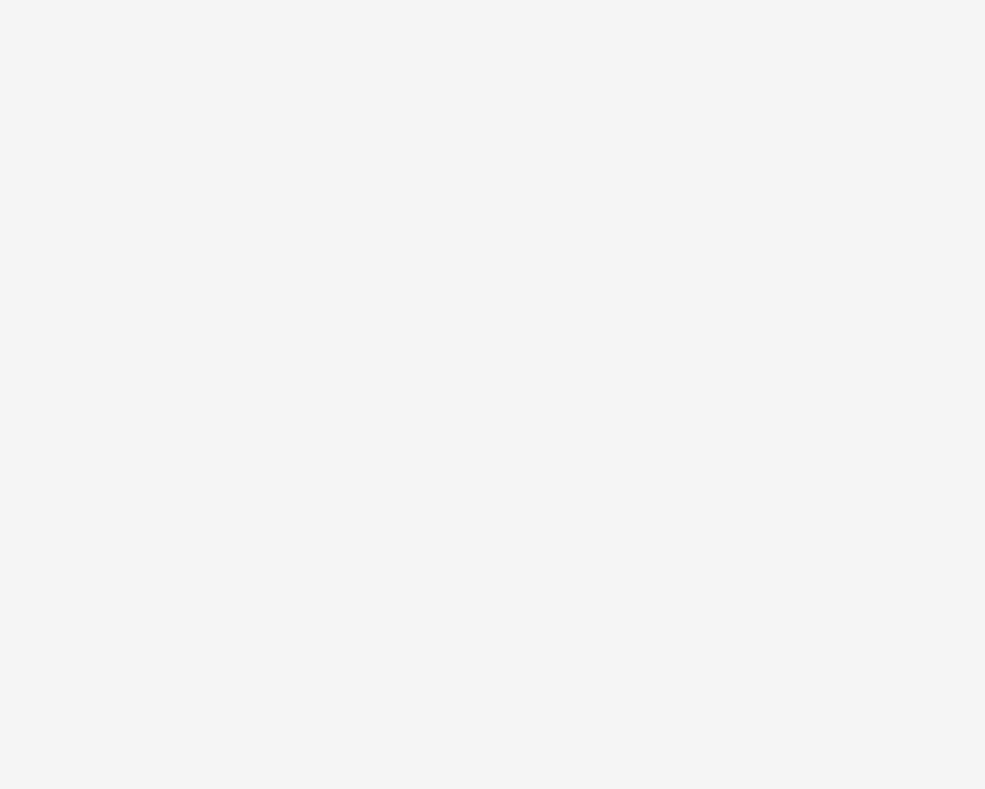
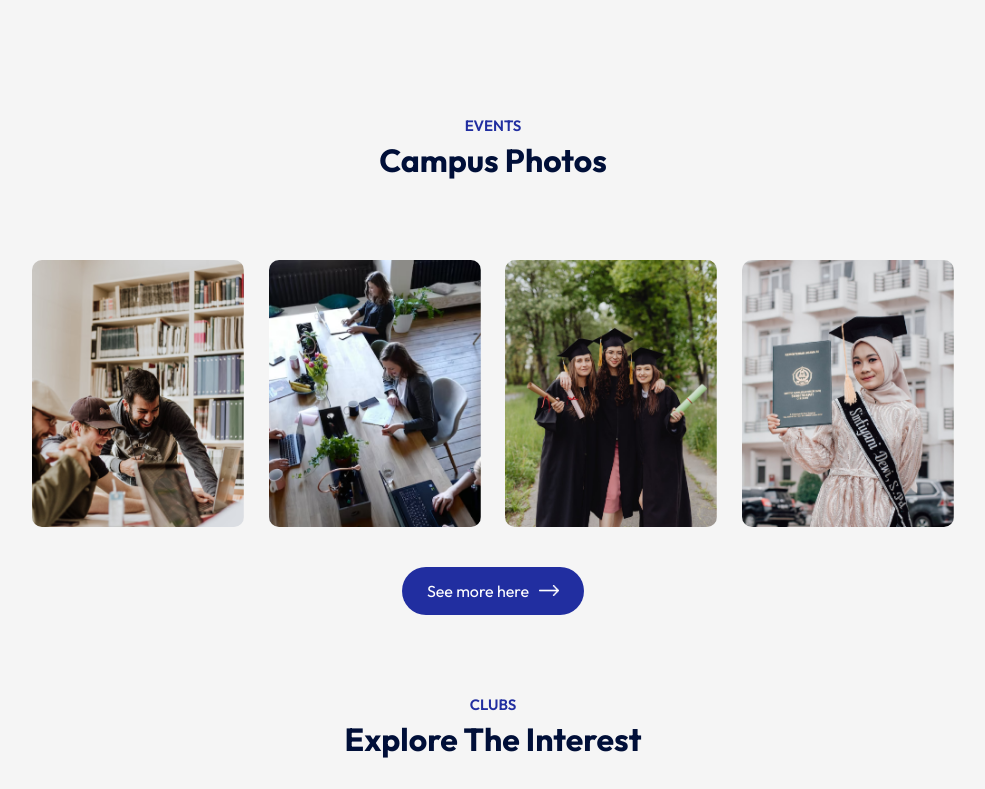
Before and after one commit to aditya-ghosh2992/Gymkhana-IITP, a React (Vite) app: page / in a window 1280 px wide. Shown: the part 1782-2571 px from the top of the page, without its empty margins (147-1132 px from the left). Before the commit the page ends 1898 px from the top, so only its background shows below. Built offline with nearby package versions, Linux system fonts and the light colour scheme.

Commit message:
add new events section

```diff
--- a/src/App.jsx
+++ b/src/App.jsx
@@ -4,6 +4,7 @@ import Hero from './Components/Hero/Hero'
 import Programs from './Components/Programs/Programs'
 import Title from './Components/Title/Title'
 import About from './Components/About/About'
+import Events from './Components/Events/Events'
 
 
 const App = () => {
@@ -15,6 +16,9 @@ const App = () => {
         <Title subTitle='Our PROGRAM' title='What We Offer'/>
         <Programs/>
         <About/>
+        <Title subTitle='Events' title='Campus Photos'/>
+        <Events/>
+        <Title subTitle='Clubs' title='Explore The Interest'/>
       </div>
 
     </div>
--- /dev/null
+++ b/src/Components/Events/Events.css
@@ -0,0 +1,15 @@
+.events{
+    margin: 80px auto;
+    width: 90%;
+    text-align: center;
+}
+.gallery{
+    display: flex;
+    align-items: center;
+    justify-content: space-between;
+    margin-bottom: 40px;
+}
+.gallery img{
+    width: 23%;
+    border-radius: 10px;
+}
--- /dev/null
+++ b/src/Components/Events/Events.jsx
@@ -0,0 +1,25 @@
+import React from 'react'
+import './Events.css'
+import gallery_1 from '../../assets/gallery-1.png'
+import gallery_2 from '../../assets/gallery-2.png'
+import gallery_3 from '../../assets/gallery-3.png'
+import gallery_4 from '../../assets/gallery-4.png'
+import white_arrow from '../../assets/white-arrow.png'
+
+const Events = () => {
+  return (
+    <div className='events'>
+        <div className="gallery">
+            <img src={gallery_1} alt="" />
+            <img src={gallery_2} alt="" />
+            <img src={gallery_3} alt="" />
+            <img src={gallery_4} alt="" />
+
+        </div>
+        <button className='btn dark-btn'>See more here <img src={white_arrow} alt="" /></button>
+
+    </div>
+  )
+}
+
+export default Events
--- a/src/index.css
+++ b/src/index.css
@@ -36,3 +36,7 @@ a{
     width: 20px;
     margin-left: 10px;
 }
+.btn.dark-btn{
+    background: #212EA0;
+    color: #fff;
+}
```
